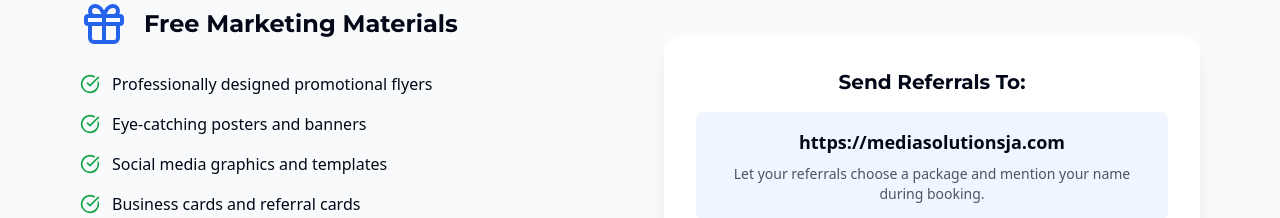
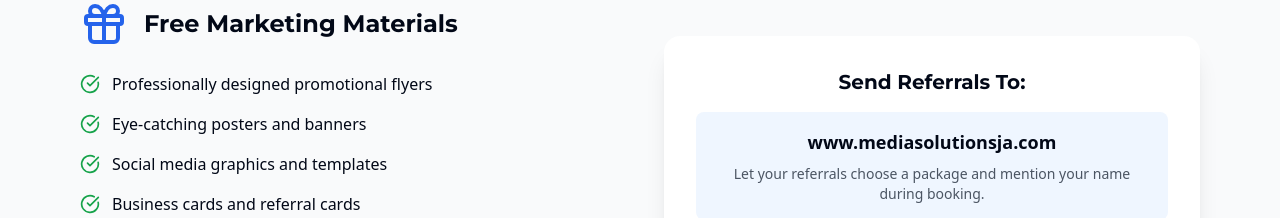
Before and after one commit to MediaSolutionsJa/ja-media-cinematic-flow, a React (Vite) app: page /affiliate in a window 1280 px wide. Shown: the part 2080-2298 px from the top of the page. Built offline with nearby package versions, Linux system fonts and the light colour scheme.

Commit message:
Visual edit in Lovable
Edited UI in Lovable

```diff
--- a/src/pages/Affiliate.tsx
+++ b/src/pages/Affiliate.tsx
@@ -192,7 +192,7 @@ const Affiliate = () => {
             <div className="bg-white rounded-2xl p-8 shadow-xl">
               <h4 className="text-xl font-montserrat font-bold mb-4 text-center">Send Referrals To:</h4>
               <div className="bg-blue-50 rounded-lg p-4 text-center">
-                <p className="text-lg font-bold mb-2">https://mediasolutionsja.com</p>
+                <p className="text-lg font-bold mb-2">www.mediasolutionsja.com</p>
                 <p className="text-gray-600 text-sm">Let your referrals choose a package and mention your name during booking.</p>
               </div>
             </div>
```
